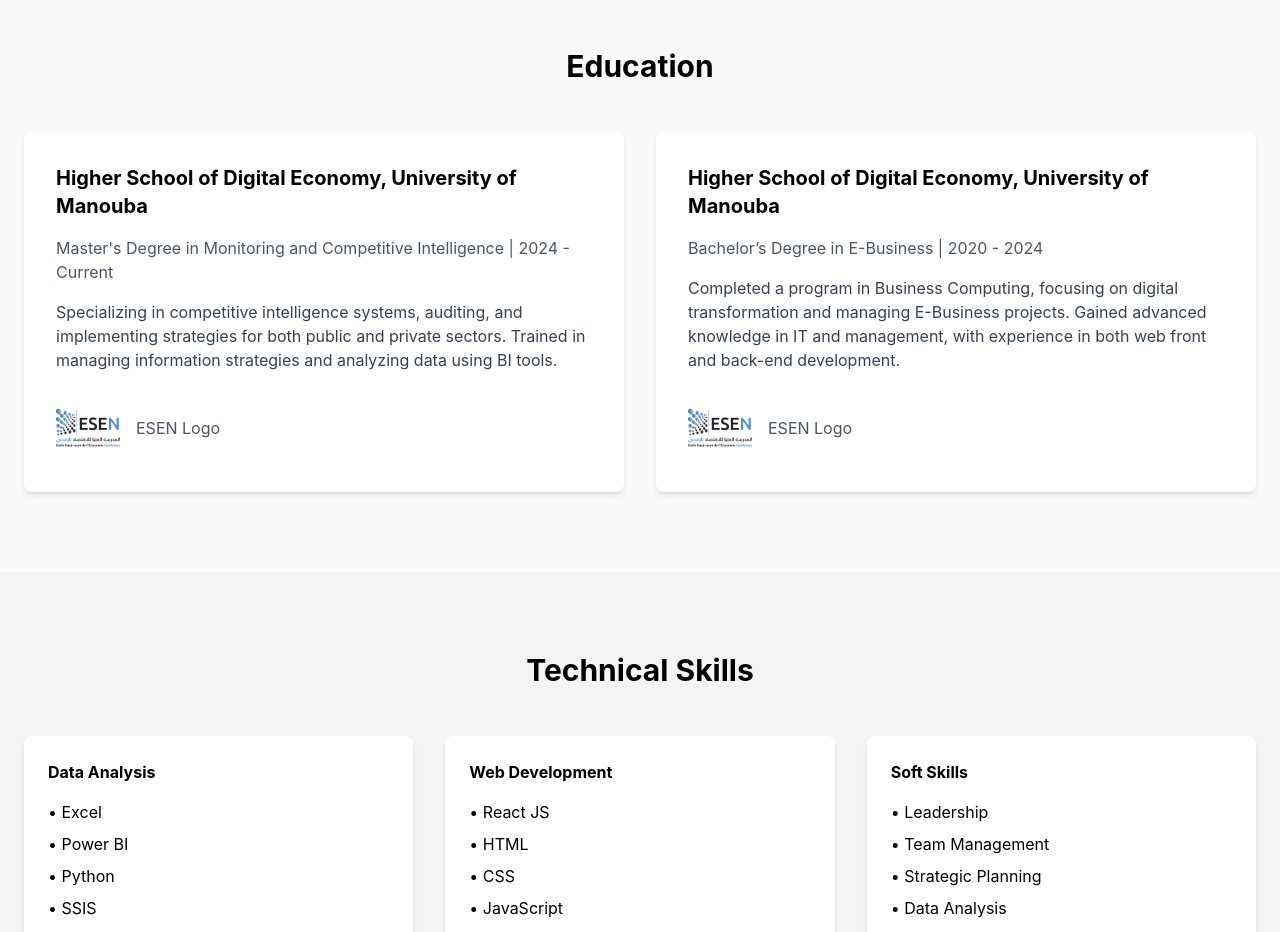
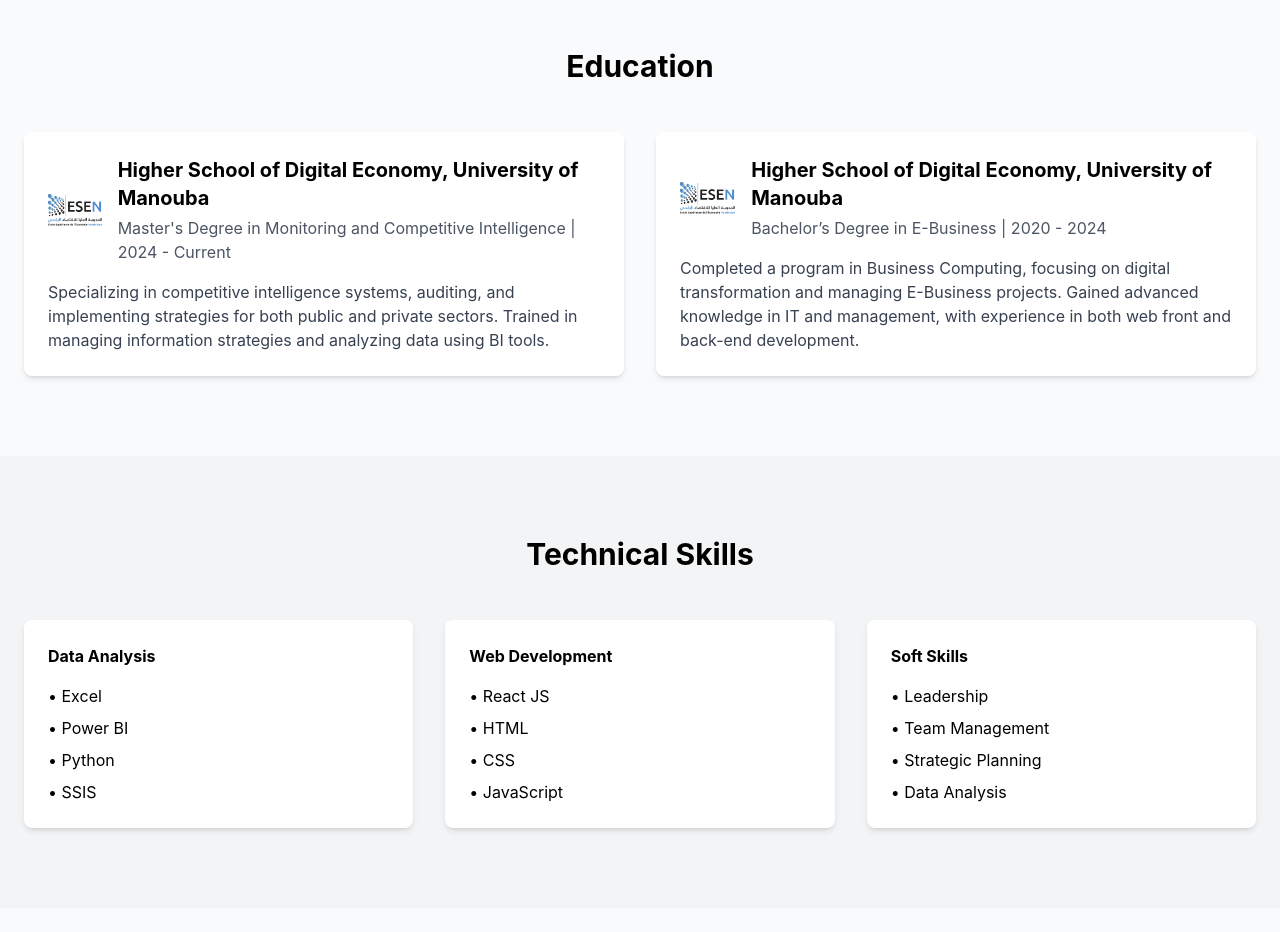
Before and after one commit to anwar-duc/sb1-hwdc47, a React (Vite) app: page / in a window 1280 px wide. Shown: the part 1720-2652 px from the top of the page. Built offline with nearby package versions, Linux system fonts and the light colour scheme.

Commit message:
Update Education.tsx

```diff
--- a/src/components/Education.tsx
+++ b/src/components/Education.tsx
@@ -9,41 +9,37 @@ export const Education = () => {
       <h2 className="text-3xl font-bold mb-12 text-center">Education</h2>
       <div className="grid md:grid-cols-2 gap-8">
         {/* First Education: Higher School of Digital Economy (Master's) */}
-        <div className="bg-white p-8 rounded-lg shadow-md animate-fade-in-slide-up">
-          <h3 className="text-xl font-bold mb-4">Higher School of Digital Economy, University of Manouba</h3>
-          <p className="text-gray-600 mb-4">Master's Degree in Monitoring and Competitive Intelligence | 2024 - Current</p>
-          <p className="text-gray-700">
-            Specializing in competitive intelligence systems, auditing, and implementing strategies for both public and private sectors. Trained in managing information strategies and analyzing data using BI tools.
-          </p>
-
-          {/* ESEN Logo */}
-          <div className="flex items-center mt-6">
+        <div className="bg-white p-6 rounded-lg shadow-md">
+          <div className="flex items-center mb-4">
+            {/* ESEN Logo */}
             <div className="mr-4">
               <img src={esenLogo} alt="ESEN Logo" className="w-16 h-16 object-contain" />
             </div>
             <div>
-              <p className="text-gray-600">ESEN Logo</p>
+              <h3 className="text-xl font-bold mb-1">Higher School of Digital Economy, University of Manouba</h3>
+              <p className="text-gray-600">Master's Degree in Monitoring and Competitive Intelligence | 2024 - Current</p>
             </div>
           </div>
+          <p className="text-gray-700">
+            Specializing in competitive intelligence systems, auditing, and implementing strategies for both public and private sectors. Trained in managing information strategies and analyzing data using BI tools.
+          </p>
         </div>
 
         {/* Second Education: Higher School of Digital Economy (Bachelor's) */}
-        <div className="bg-white p-8 rounded-lg shadow-md animate-fade-in-slide-up">
-          <h3 className="text-xl font-bold mb-4">Higher School of Digital Economy, University of Manouba</h3>
-          <p className="text-gray-600 mb-4">Bachelor’s Degree in E-Business | 2020 - 2024</p>
-          <p className="text-gray-700">
-            Completed a program in Business Computing, focusing on digital transformation and managing E-Business projects. Gained advanced knowledge in IT and management, with experience in both web front and back-end development.
-          </p>
-
-          {/* ESEN Logo */}
-          <div className="flex items-center mt-6">
+        <div className="bg-white p-6 rounded-lg shadow-md">
+          <div className="flex items-center mb-4">
+            {/* ESEN Logo */}
             <div className="mr-4">
               <img src={esenLogo} alt="ESEN Logo" className="w-16 h-16 object-contain" />
             </div>
             <div>
-              <p className="text-gray-600">ESEN Logo</p>
+              <h3 className="text-xl font-bold mb-1">Higher School of Digital Economy, University of Manouba</h3>
+              <p className="text-gray-600">Bachelor’s Degree in E-Business | 2020 - 2024</p>
             </div>
           </div>
+          <p className="text-gray-700">
+            Completed a program in Business Computing, focusing on digital transformation and managing E-Business projects. Gained advanced knowledge in IT and management, with experience in both web front and back-end development.
+          </p>
         </div>
       </div>
     </div>
```
